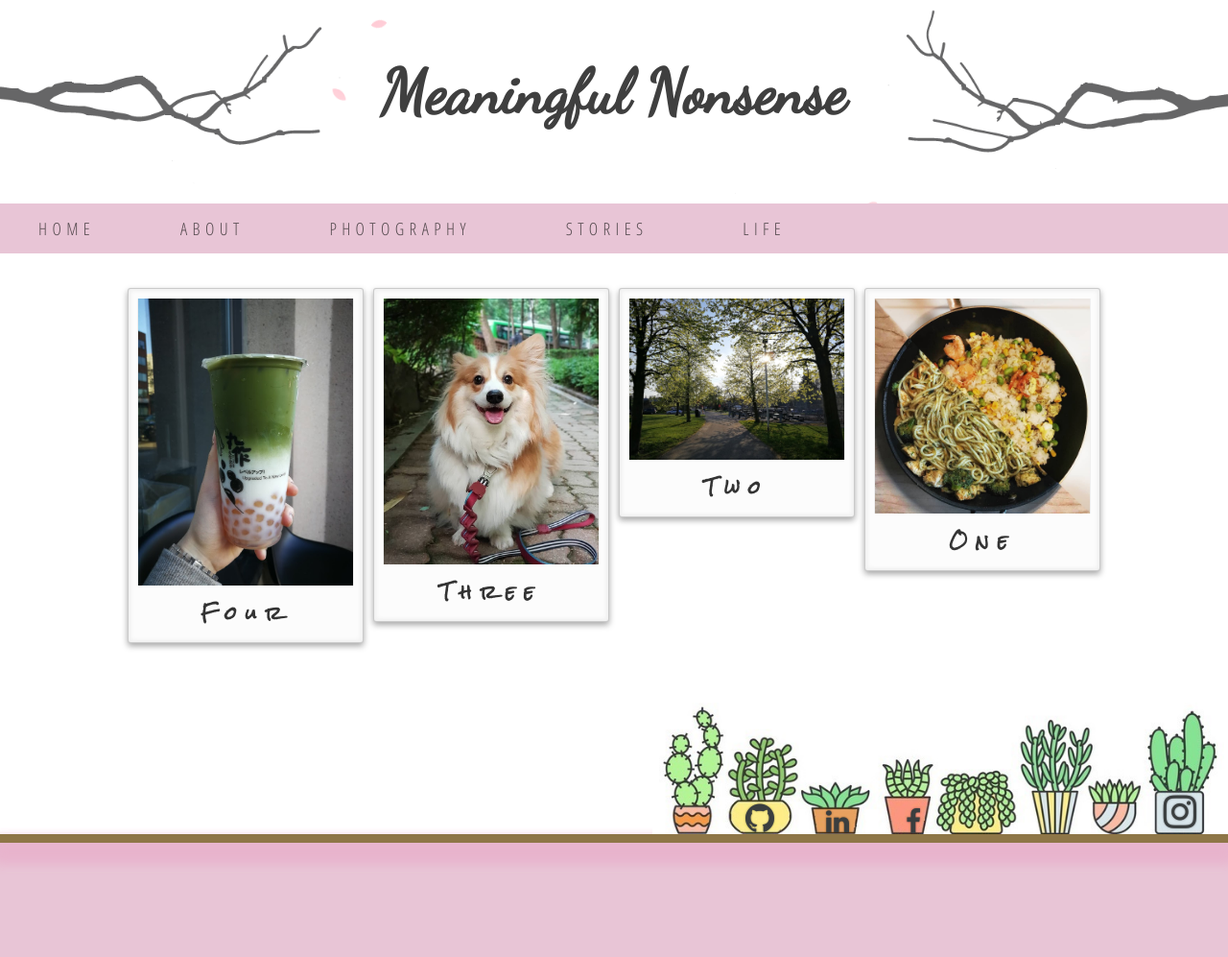
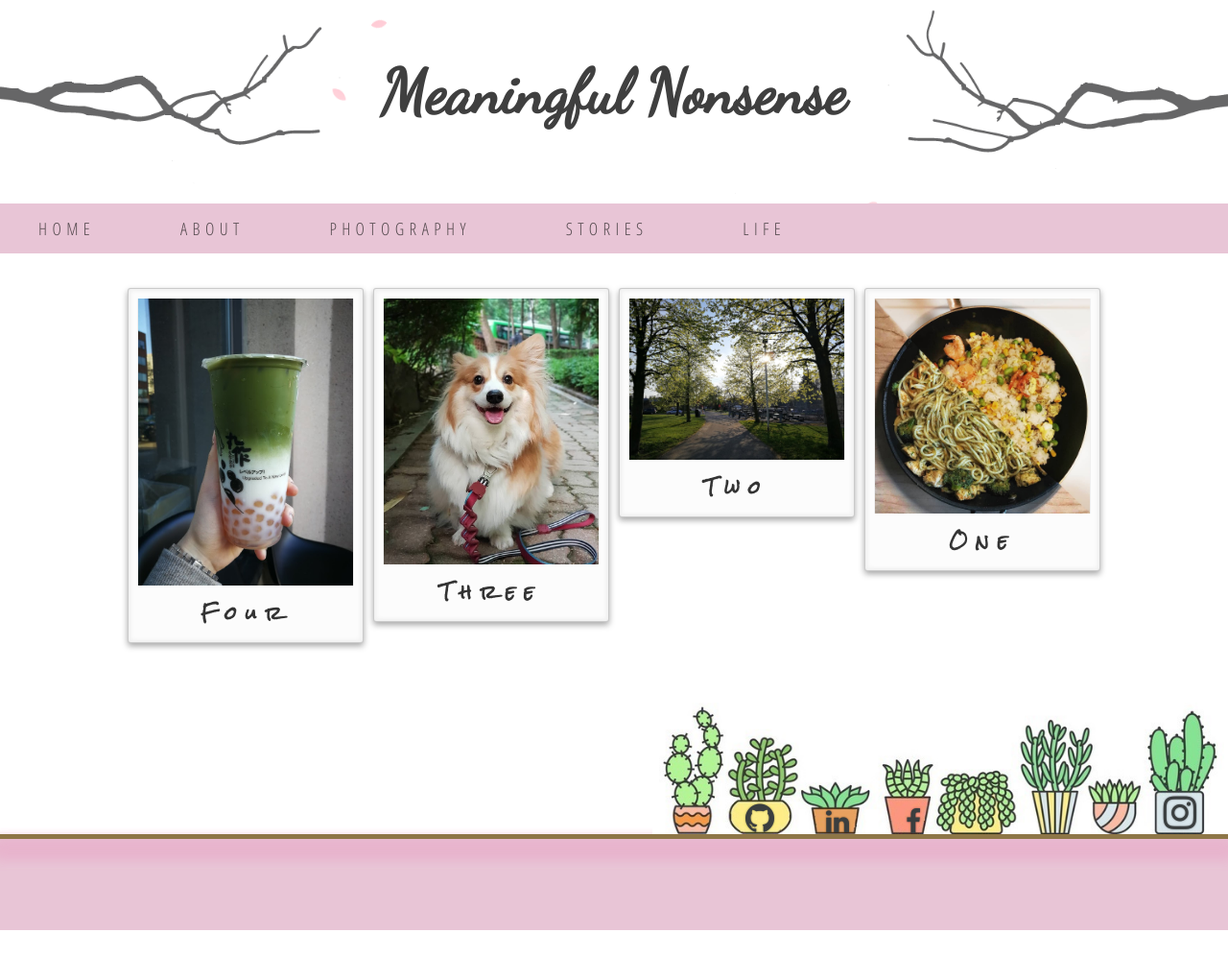
Before and after one commit to JasmineOuO/meaningful-nonsense-jekyll, a Jekyll site: the page built from index.html, in a window 1280 px wide. Shown: the whole page at 96% size. Built offline with Jekyll 4.4.1, drawn with Linux system fonts in a browser that asks for light colours; nearby versions of some CDN libraries; after the commit the page ends 969 px from its top, so only the background shows below that.

Commit message:
adjust responsive widths

```diff
--- a/_layouts/default.html
+++ b/_layouts/default.html
@@ -56,10 +56,10 @@
         <div>
             <div id="plants">
                 <img src="resources/images/elements/cacti-icon-plain.jpg" alt="plants" />
-                <a href="https://github.com/JasmineOuO/CritterSitter" target="_blank" style="right: 473px; bottom: 9.9vw"><i class="fa fa-github" style="font-size:35px; color: rgb(58,62,63)"></i></a>
-                <a href="https://www.instagram.com/yumluv_214/" target="_blank" style="right: 33px; bottom: 10.2vw"><i class="fa fa-instagram" style="font-size:40px; color: rgb(58,62,63)"></i></a>
-                <a href="https://ca.linkedin.com/in/jasmine-ou" target="_blank" style="right: 395px; bottom: 9.9vw"><i class="fa fa-linkedin" style="font-size:28px; color: rgb(58,62,63)"></i></a>
-                <a href="https://www.facebook.com/jasmine.ou2" target="_blank" style="right: 320px; bottom: 9.9vw"><i class="fa fa-facebook" style="font-size:28px; color: rgb(58,62,63)"></i></a>
+                <a href="https://github.com/JasmineOuO/CritterSitter" target="_blank" style="right: 473px; bottom: 99px"><i class="fa fa-github" style="font-size:35px; color: rgb(58,62,63)"></i></a>
+                <a href="https://www.instagram.com/yumluv_214/" target="_blank" style="right: 33px; bottom: 102px"><i class="fa fa-instagram" style="font-size:40px; color: rgb(58,62,63)"></i></a>
+                <a href="https://ca.linkedin.com/in/jasmine-ou" target="_blank" style="right: 395px; bottom: 99px"><i class="fa fa-linkedin" style="font-size:28px; color: rgb(58,62,63)"></i></a>
+                <a href="https://www.facebook.com/jasmine.ou2" target="_blank" style="right: 320px; bottom: 99px"><i class="fa fa-facebook" style="font-size:28px; color: rgb(58,62,63)"></i></a>
             </div>
         </div>
     </footer>
--- a/resources/css/main.css
+++ b/resources/css/main.css
@@ -31,20 +31,20 @@
     background-color: #e8c5d6;
     margin-top: 200px;
     width: 100%;
-    height: 10vw;
+    height: 100px;
 }
 
 footer div {
     background-color: #a38751;
     box-shadow: 0px 1vw 1vw .5vw #e8b4cd, inset 0px 0px 7px 5px #8e7647;
     width: 100%;
-    height: .7vw;
+    height: 5px;
 }
 
 footer img{
     position:absolute;
     right:0;
-    bottom: 10vw;
+    bottom: 100px;
     width:600px;
 }
 
@@ -356,7 +356,7 @@
 }
 
 /* Scale for Different Screen Sizes */
-@media (max-width: 1200px) {
+@media (max-width: 1000px) {
     .polaroid {
         -ms-flex: 50%;
         flex: 50%;
@@ -376,7 +376,7 @@
 }
 
 /*responsive navbar*/
-@media (max-width: 1200px) {
+@media (max-width: 900px) {
 	.topnav {
         position: relative;
     }
```
